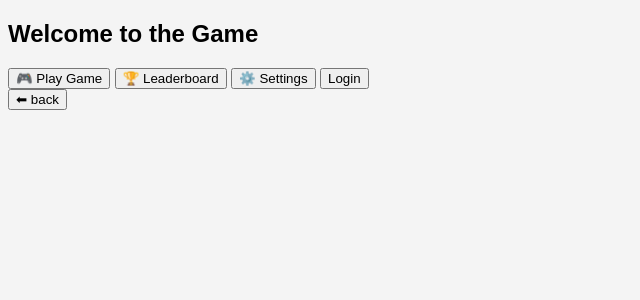
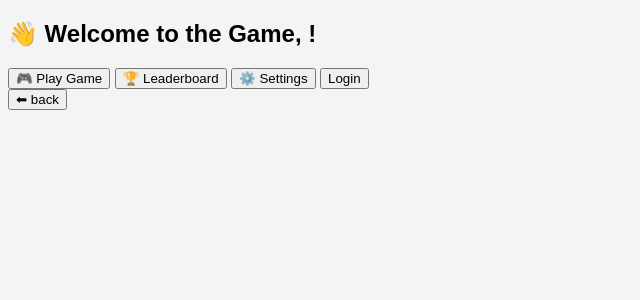
Before and after one commit to CDavis2003/CEN4033MobileSec, a Django app: page / in a window 1280 px wide. Shown: the part 27-327 px from the top of the page, without its empty margins (0-640 px from the left). Run offline with Django 5.2, Linux system fonts and the light colour scheme.

Commit message:
small changes

```diff
--- a/core/templates/core/home.html
+++ b/core/templates/core/home.html
@@ -1,4 +1,6 @@
 {% load static %}
+{% csrf_token %}
+
 <!DOCTYPE html>
 <html lang="en">
 <head>
@@ -10,7 +12,7 @@
 <body>
 <nav>🏠 Home</nav>
 <div class="card">
-  <h2>Welcome to the Game</h2>
+  <h2>👋 Welcome to the Game, {{ user.username }}!</h2>
   <div class="options">
     <a href="play.html"><button>🎮 Play Game</button></a>
     <a href="leaderboard.html"><button>🏆 Leaderboard</button></a>
--- a/templates/global.html
+++ b/templates/global.html
@@ -13,10 +13,7 @@
     <body>
         <header class="title-bar">
             <div class="logo">Mobile Security</div>
-            <nav class="nav-links">
-<!--                <a href="{% url 'game:create_game' %}">Play</a>-->
-<!--                <a href="{% url 'authentication:login' %}">Account</a>-->
-            </nav>
+
         </header>
 
         <main>
```
Also changed, not shown: db.sqlite3, game/models.py (added), game/utils.py (added).
